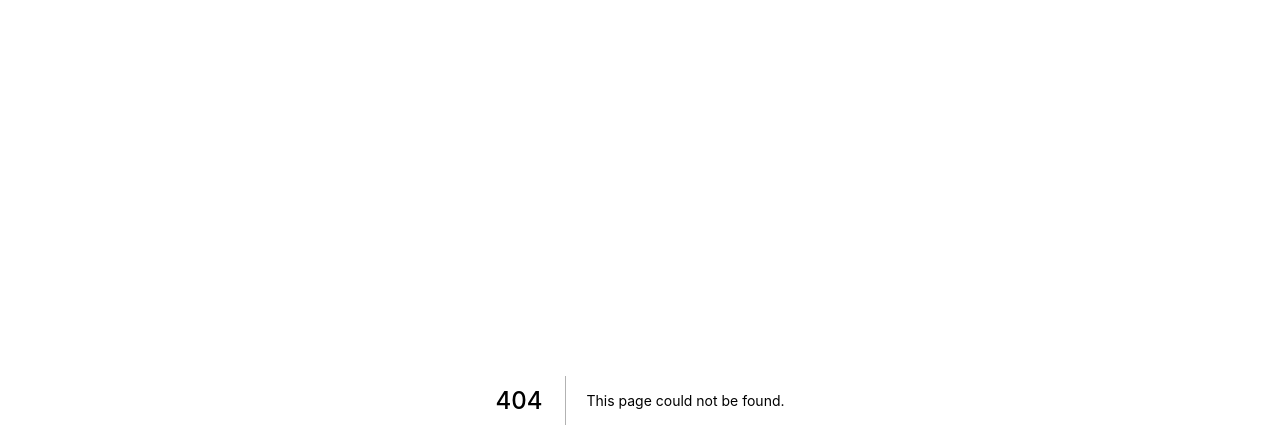
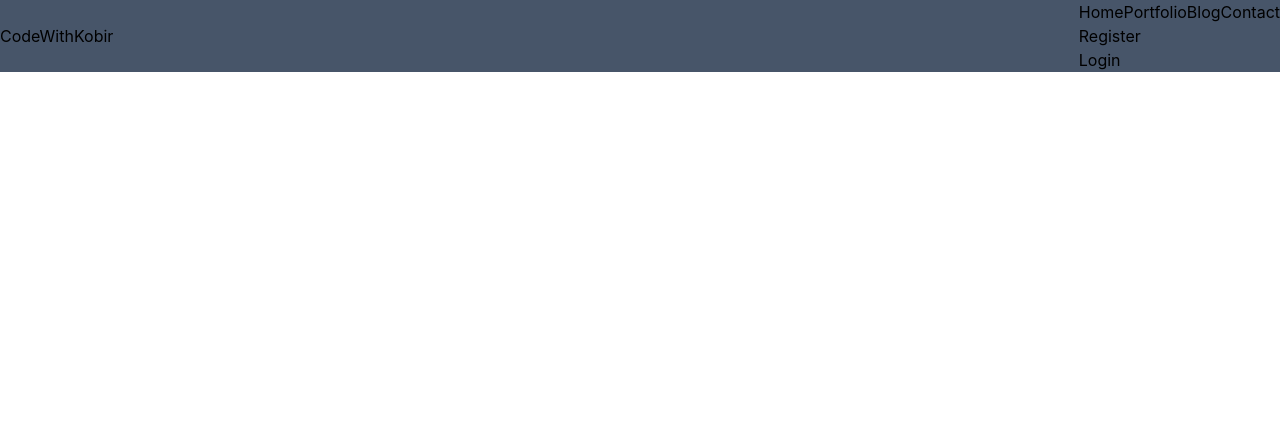
Before and after one commit to kabirbhai/codewithkobir, a Next.js app: page /navbar in a window 1280 px wide. Before the commit this address had no page. Shown: the top 448 px of the page. Built offline with nearby package versions, Linux system fonts and the light colour scheme.

Commit message:
tailwind css added

```diff
--- a/package.json
+++ b/package.json
@@ -9,13 +9,15 @@
     "lint": "next lint"
   },
   "dependencies": {
-    "bootstrap": "^5.2.0-beta1",
     "next": "12.1.6",
     "react": "18.1.0",
     "react-dom": "18.1.0"
   },
   "devDependencies": {
+    "autoprefixer": "^10.4.7",
     "eslint": "8.17.0",
-    "eslint-config-next": "12.1.6"
+    "eslint-config-next": "12.1.6",
+    "postcss": "^8.4.14",
+    "tailwindcss": "^3.1.3"
   }
 }
--- a/pages/_app.js
+++ b/pages/_app.js
@@ -1,11 +1,6 @@
-import "bootstrap/dist/css/bootstrap.css";
 import "../styles/globals.css";
-import { useEffect } from "react";
 
 function MyApp({ Component, pageProps }) {
-  useEffect(() => {
-    import("bootstrap/dist/js/bootstrap");
-  }, []);
   return <Component {...pageProps} />;
 }
 
--- a/pages/index.js
+++ b/pages/index.js
@@ -1,55 +1,19 @@
-import Head from 'next/head'
-import Image from 'next/image'
-import styles from '../styles/Home.module.css'
+import Head from "next/head";
+import Image from "next/image";
+import styles from "../styles/Home.module.css";
+import Navbar from "./navbar";
 
 export default function Home() {
   return (
     <div className={styles.container}>
       <Head>
-        <title>Create Next App</title>
-        <meta name="description" content="Generated by create next app" />
+        <title>CodeWithKobir</title>
+        <meta name="description" content="This is my portfolio website" />
         <link rel="icon" href="/favicon.ico" />
       </Head>
 
-      <main className={styles.main}>
-        <h1 className={styles.title}>
-          Welcome to <a href="https://nextjs.org">Next.js!</a>
-        </h1>
-
-        <p className={styles.description}>
-          Get started by editing{' '}
-          <code className={styles.code}>pages/index.js</code>
-        </p>
-
-        <div className={styles.grid}>
-          <a href="https://nextjs.org/docs" className={styles.card}>
-            <h2>Documentation &rarr;</h2>
-            <p>Find in-depth information about Next.js features and API.</p>
-          </a>
-
-          <a href="https://nextjs.org/learn" className={styles.card}>
-            <h2>Learn &rarr;</h2>
-            <p>Learn about Next.js in an interactive course with quizzes!</p>
-          </a>
-
-          <a
-            href="https://github.com/vercel/next.js/tree/canary/examples"
-            className={styles.card}
-          >
-            <h2>Examples &rarr;</h2>
-            <p>Discover and deploy boilerplate example Next.js projects.</p>
-          </a>
-
-          <a
-            href="https://vercel.com/new?utm_source=create-next-app&utm_medium=default-template&utm_campaign=create-next-app"
-            className={styles.card}
-          >
-            <h2>Deploy &rarr;</h2>
-            <p>
-              Instantly deploy your Next.js site to a public URL with Vercel.
-            </p>
-          </a>
-        </div>
+      <main>
+        <Navbar />
       </main>
 
       <footer className={styles.footer}>
@@ -58,12 +22,12 @@ export default function Home() {
           target="_blank"
           rel="noopener noreferrer"
         >
-          Powered by{' '}
+          Powered by{" "}
           <span className={styles.logo}>
             <Image src="/vercel.svg" alt="Vercel Logo" width={72} height={16} />
           </span>
         </a>
       </footer>
     </div>
-  )
+  );
 }
--- /dev/null
+++ b/pages/navbar.js
@@ -0,0 +1,29 @@
+import React from "react";
+
+const Navbar = () => {
+  return (
+    <header>
+      <nav className="flex justify-between items-center bg-slate-600 ">
+        <div className="logo">CodeWithKobir</div>
+        <div>
+          <div className="navItem">
+            <ul className="flex">
+              <li>Home</li>
+              <li>Portfolio</li>
+              <li>Blog</li>
+              <li>Contact</li>
+            </ul>
+          </div>
+          <div className="register">
+            <ul>
+              <li>Register</li>
+              <li>Login</li>
+            </ul>
+          </div>
+        </div>
+      </nav>
+    </header>
+  );
+};
+
+export default Navbar;
--- /dev/null
+++ b/postcss.config.js
@@ -0,0 +1,6 @@
+module.exports = {
+  plugins: {
+    tailwindcss: {},
+    autoprefixer: {},
+  },
+}
--- a/styles/globals.css
+++ b/styles/globals.css
@@ -1,3 +1,7 @@
+@tailwind base;
+@tailwind components;
+@tailwind utilities;
+
 html,
 body {
   padding: 0;
--- /dev/null
+++ b/tailwind.config.js
@@ -0,0 +1,11 @@
+/** @type {import('tailwindcss').Config} */
+module.exports = {
+  content: [
+    "./pages/**/*.{js,ts,jsx,tsx}",
+    "./components/**/*.{js,ts,jsx,tsx}",
+  ],
+  theme: {
+    extend: {},
+  },
+  plugins: [],
+};
```
Also changed, not shown: 1 other file (tests, documents, lock files or other folders).
